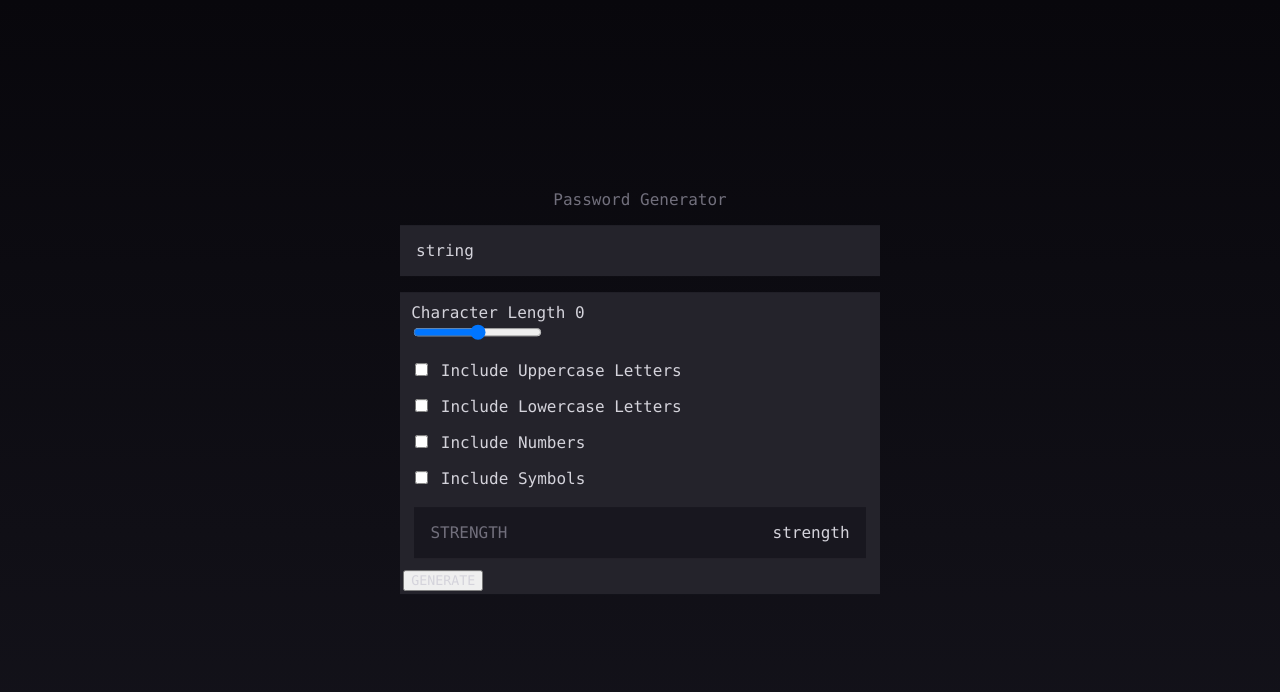
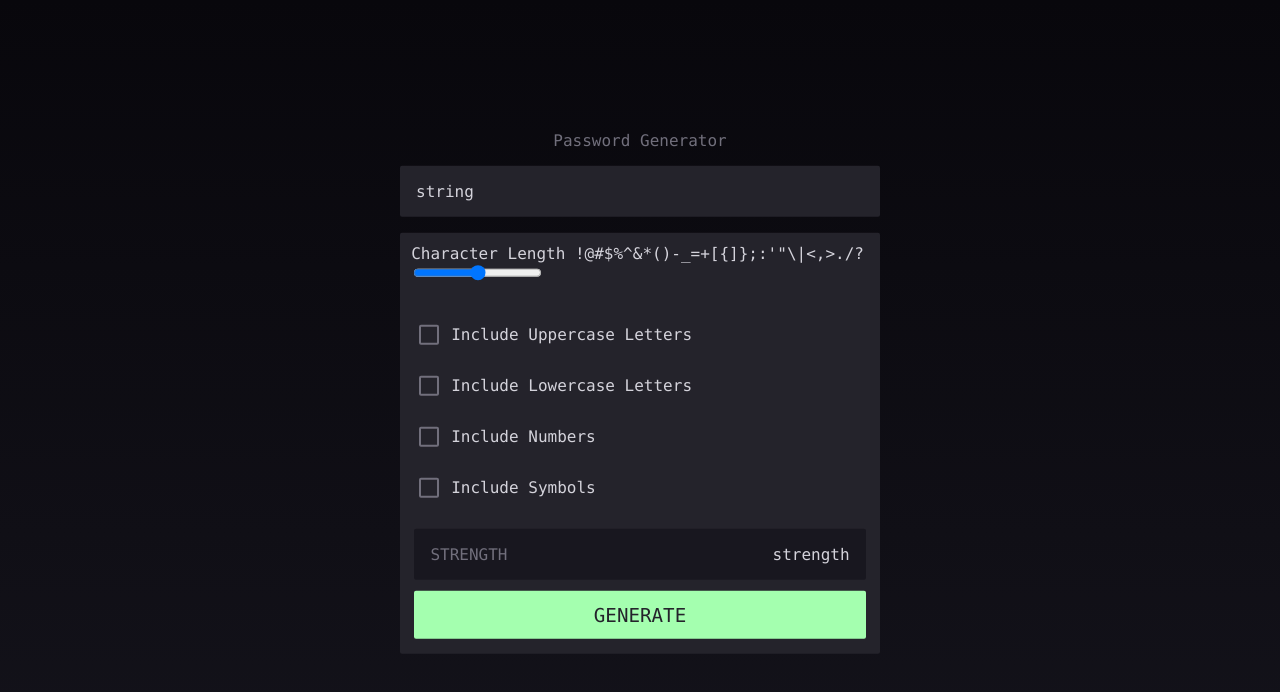
Before and after one commit to BAD-99/Password-Generator, a plain HTML site: page index.html in a window 1280 px wide. Drawn offline with Linux system fonts and the light colour scheme.

Commit message:
Changes to css and html

```diff
--- a/index.html
+++ b/index.html
@@ -5,7 +5,6 @@
         <meta name="author" content="Brandon Davis">
         <meta name="description" content="Quick and customizable password generator">
         <link rel="stylesheet" type="text/css" href="style.css">
-
         <script src="script.js" defer></script>
         <title>Password Generator</title>
     </head>
@@ -21,27 +20,33 @@
                         <input type="range" id="range-character-length">
                     </div>
                 </div>
-                <div class="checkbox">
+
+                <label class="checkbox-container">
                     <input type="checkbox" id="checkbox-include-uppercase">
-                    <label for="checkbox-include-uppercase">Include Uppercase Letters</label>
-                </div>
-                <div class="checkbox">
+                    <span class="checkmark"></span>
+                    Include Uppercase Letters
+                </label>
+
+                <label class="checkbox-container">
                     <input type="checkbox" id="checkbox-include-lowercase">
-                    <label for="checkbox-include-lowercase">Include Lowercase Letters</label>
-                </div>
-                <div class="checkbox">
+                    <span class="checkmark"></span>
+                    Include Lowercase Letters
+                </label>
+                <label class="checkbox-container">
                     <input type="checkbox" id="checkbox-include-numbers">
-                    <label for="checkbox-include-numbers">Include Numbers</label>
-                </div>
-                <div class="checkbox">
+                    <span class="checkmark"></span>
+                    Include Numbers
+                </label>
+                <label class="checkbox-container">
                     <input type="checkbox" id="checkbox-include-symbols">
-                    <label for="checkbox-include-symbols">Include Symbols</label>
-                </div>
+                    <span class="checkmark"></span>
+                    Include Symbols
+                </label>
                 <div class="strength-container">
                     STRENGTH
                     <span id="strength-output">strength</span>
                 </div>
-                <div>
+                <div id="button-box">
                     <input type="button" id="generate" value="GENERATE">
                 </div>
             </div>
--- a/script.js
+++ b/script.js
@@ -0,0 +1,6 @@
+const lowerCaseString = 'abcdefghijklmnopqrstuvwxyz'
+const upperCaseString = 'ABCDEFGHIJKLMNOPQRSTUVWXYZ'
+const numberString = '0123456789'
+const symbolString = '!@#$%^&*()-_=+[{]};:\'"\\|<,>./?'
+
+document.getElementById('character-length-output').innerText = symbolString
--- a/style.css
+++ b/style.css
@@ -3,6 +3,7 @@
     --subcontainer-color: #18171F;
     --light-font: #716F7C;
     --lightest-font:#D4D3DB;
+    --pastel-green: #A4FFAF;
 }
 *{
     font-family: "Lucida Console", "Courier New", monospace;
@@ -21,6 +22,7 @@ body{
     top:50%;
     left:50%;
     transform:translate(-50%,-50%);
+
 }
 
 html{
@@ -28,6 +30,7 @@ html{
     background-size: cover;
 }
 .toolbar,.string{
+    border-radius: 2px;
     margin:1rem;
     padding:.2rem;
     background-color: var(--container-color);
@@ -35,22 +38,90 @@ html{
 .character-container{
     padding: 0.5rem;
 }
-.checkbox{
-    padding: 0.5rem;
-}
 .strength-container{
     padding: 1rem;
     margin: 0.7rem;
     background-color: var(--subcontainer-color);
     color:var(--light-font);
+    border-radius: 2px;
 }
 #strength-output{
     float:right;
 }
 .title{
     text-align: center;
-    color:var(--light-font)
+    color:var(--light-font);
 }
 .string{
     padding:1rem;
+    border-radius: 2px;
 }
+#button-box{
+    margin: 0.7rem;
+    height: 3rem;
+}
+#generate{
+    color:var(--container-color);
+    background-color: var(--pastel-green);
+    width: 100%;
+    height: 100%;
+    border-radius: 2px;
+    border-width: 0;
+    font-size: 1.2rem;
+}
+.checkbox-container{
+    display: block;
+    position: relative;
+    margin:2rem 1rem 2rem 1rem;
+    padding-left: 2rem;
+    cursor: pointer;
+}
+.checkbox-container input{
+    position: absolute;
+    opacity: 0;
+    cursor: pointer;
+    height: 0;
+    width: 0;
+}
+.checkmark {
+    position: absolute;
+    top:0;
+    left:0;
+    height: 1rem;
+    width: 1rem;
+    background-color: var(--container-color);
+    border: solid 2px var(--light-font);
+    border-radius: 2px;
+    transition: 150ms;
+  }
+
+  .checkbox-container:hover input ~ .checkmark {
+    background-color: var(--light-font);
+  }
+
+  .checkbox-container input:checked ~ .checkmark {
+    background-color: var(--pastel-green);
+    border: solid 2px rgba(0,0,0,0);
+  }
+
+  .checkmark:after {
+    content: "";
+    position: absolute;
+    display: none;
+  }
+
+  .checkbox-container input:checked ~ .checkmark:after {
+    display: block;
+  }
+
+  .container .checkmark:after {
+    left: 4px;
+    top: 0px;
+    width: 5px;
+    height: 10px;
+    border: solid var(--container-color);
+    border-width: 0 3px 3px 0;
+    -webkit-transform: rotate(45deg);
+    -ms-transform: rotate(45deg);
+    transform: rotate(45deg);
+  }
```
